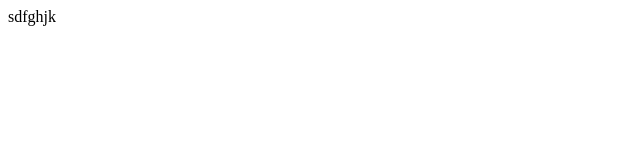
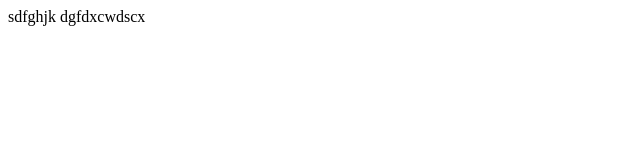
Before and after one commit to ritamsco212/rita, a plain HTML site: page index.html in a window 1280 px wide. Shown: the whole page, without its empty margins (0-640 px from the left). Drawn offline with Linux system fonts and the light colour scheme.

Commit message:
Update index.html

```diff
--- a/index.html
+++ b/index.html
@@ -6,5 +6,6 @@
 </head>
 <body>
 	sdfghjk
+	dgfdxcwdscx
 </body>
 </html>
```
